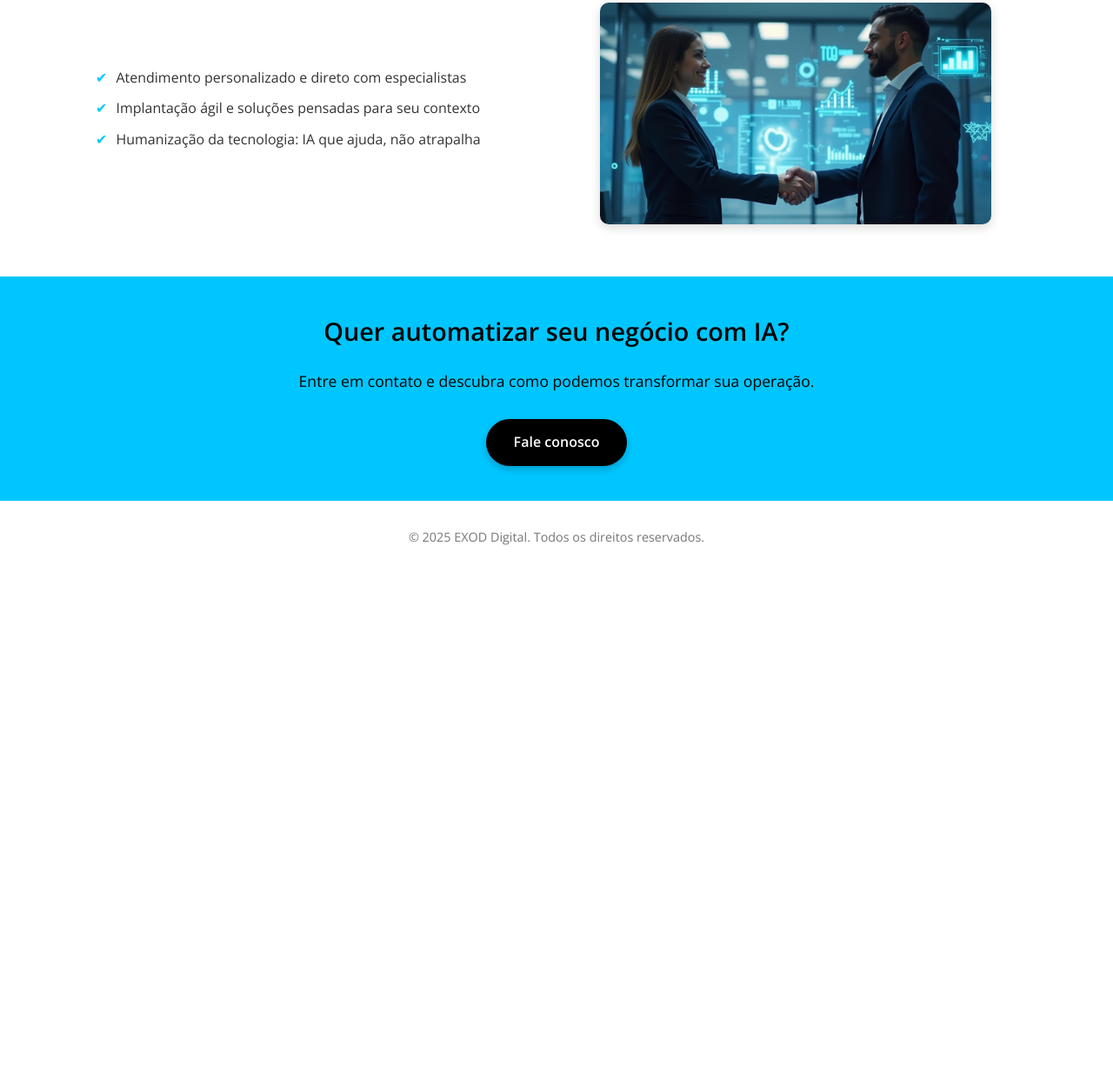
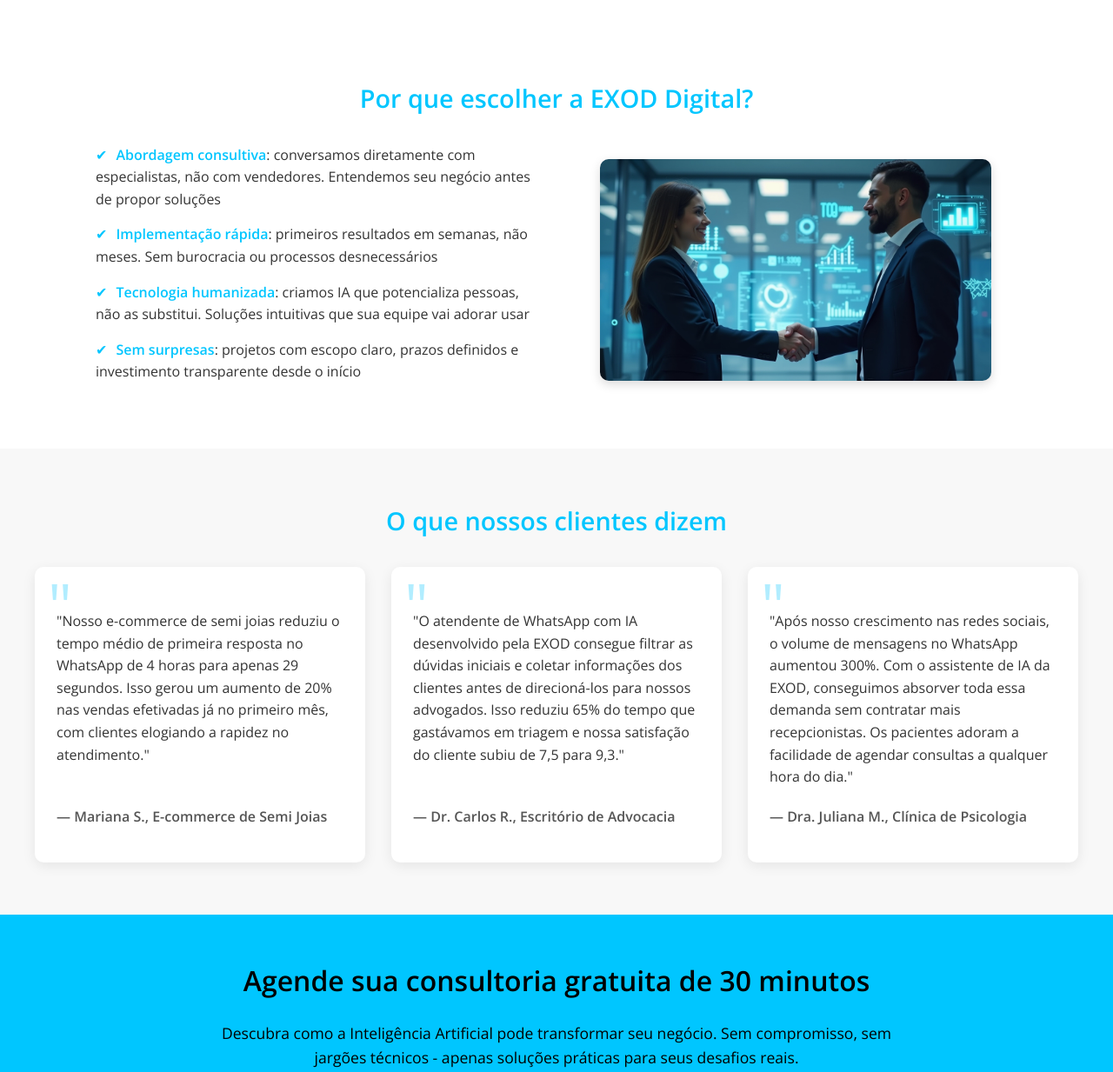
Before and after one commit to EXOD-Digital/exod-web, a plain HTML site: page index.html in a window 1280 px wide. Shown: the part 1319-2552 px from the top of the page at 87% size. Before the commit the page ends 1978 px from the top, so only its background shows below. Drawn offline with nearby package versions, Linux system fonts and the light colour scheme.

Commit message:
Melhorias na seção de depoimentos: textos mais persuasivos e correção de layout dos cards

```diff
--- a/css/style.css
+++ b/css/style.css
@@ -39,6 +39,8 @@
     color: #ccc;
     animation: fadeInUp 1s ease-in-out 1s;
     animation-fill-mode: backwards;
+    max-width: 800px;
+    margin: 0 auto;
 }
 
 .section-content {
@@ -59,13 +61,18 @@
     margin-bottom: 20px;
 }
 
+strong {
+    font-weight: 600;
+    color: #00c6ff;
+}
+
 ul {
     list-style: none;
     padding-left: 0;
 }
 
 ul li {
-    margin-bottom: 10px;
+    margin-bottom: 15px;
 }
 
 ul li::before {
@@ -106,6 +113,23 @@
         max-width: 100%;
         margin-top: 20px;
     }
+
+    h2 {
+        font-size: 1.6rem;
+    }
+
+    header h1 {
+        font-size: 1.8rem;
+    }
+
+    .testimonial-container {
+        flex-direction: column;
+    }
+
+    .testimonial-card {
+        width: 100%;
+        margin-bottom: 20px;
+    }
 }
 
 .content-text {
@@ -125,50 +149,125 @@
     box-shadow: 0 4px 12px rgba(0,0,0,0.15);
 }
 
+/* Seção de Depoimentos */
+.testimonials {
+    background-color: #f8f8f8;
+    padding: 60px 20px;
+    text-align: center;
+    animation: fadeIn 1s ease-in-out;
+}
+
+.testimonial-container {
+    display: flex;
+    justify-content: center;
+    gap: 30px;
+    flex-wrap: wrap;
+    max-width: 1200px;
+    margin: 0 auto;
+}
+
+.testimonial-card {
+    background-color: white;
+    padding: 45px 25px 25px;
+    border-radius: 10px;
+    box-shadow: 0 4px 15px rgba(0,0,0,0.08);
+    width: calc(33.333% - 20px);
+    min-width: 300px;
+    text-align: left;
+    position: relative;
+    transition: transform 0.3s ease, box-shadow 0.3s ease;
+    display: flex;
+    flex-direction: column;
+    justify-content: center;
+    min-height: 320px; /* Altura mínima para garantir cards de tamanho uniforme */
+}
+
+.testimonial-card:hover {
+    transform: translateY(-5px);
+    box-shadow: 0 10px 20px rgba(0,0,0,0.12);
+}
+
+.testimonial-card p {
+    position: relative;
+    z-index: 2;
+    font-size: 1rem;
+    line-height: 1.6;
+    margin-bottom: 15px;
+    padding-top: 5px;
+}
+
+.testimonial-card::before {
+    content: '"';
+    position: absolute;
+    top: 8px;
+    left: 15px;
+    font-size: 70px;
+    color: #00c6ff;
+    opacity: 0.3;
+    line-height: 1;
+    z-index: 1;
+}
+
+.client-info {
+    font-weight: 600;
+    color: #555;
+    font-size: 0.9rem;
+    margin-top: auto; /* Empurra a informação do cliente para o final do card */
+    position: relative;
+    z-index: 2;
+    padding-top: 15px;
+}
+
 .cta {
     background: #00c6ff;
-    color: #000;  /* Alterado para preto */
+    color: #000;
     text-align: center;
-    padding: 40px 20px;
+    padding: 50px 20px;
     animation: fadeIn 1s ease-in-out;
 }
 
 .cta h2 {
-    color: #000;  /* Alterado para preto */
+    color: #000;
     margin-bottom: 20px;
     font-weight: 600;
+    font-size: 2rem;
 }
 
 .cta p {
-    color: #000;  /* Garantindo que o parágrafo também esteja em preto */
+    color: #000;
     font-size: 1.1rem;
+    max-width: 800px;
+    margin: 0 auto 20px auto;
 }
 
 .cta a {
     display: inline-block;
     background: #000;
     color: #fff;
-    padding: 12px 30px;
+    padding: 16px 35px;
     border-radius: 30px;
     font-weight: 600;
     text-decoration: none;
     transition: 0.3s;
-    margin-top: 10px;
-    border: 2px solid #000; /* Mantendo a borda preta */
+    margin-top: 15px;
+    border: 2px solid #000;
     box-shadow: 0 4px 8px rgba(0,0,0,0.2);
+    font-size: 1.1rem;
 }
 
 .cta a:hover {
     background: #333;
-    transform: translateY(-2px);
+    transform: translateY(-3px);
+    box-shadow: 0 6px 12px rgba(0,0,0,0.3);
 }
 
 footer {
     text-align: center;
-    padding: 30px 20px;
+    padding: 40px 20px;
     color: #777;
     font-size: 0.9rem;
     animation: fadeIn 1s ease-in-out;
+    background-color: #f9f9f9;
 }
 
 /* Animações */
--- a/index.html
+++ b/index.html
@@ -3,7 +3,7 @@
 <head>
   <meta charset="UTF-8">
   <meta name="viewport" content="width=device-width, initial-scale=1.0">
-  <title>EXOD Digital</title>
+  <title>EXOD Digital | Inteligência Artificial para o seu negócio crescer</title>
   <link href="https://fonts.googleapis.com/css2?family=Open+Sans:wght@400;600&display=swap" rel="stylesheet">
   <link rel="stylesheet" href="css/style.css">
 </head>
@@ -11,14 +11,15 @@
   <header>
     <img src="img/logo-exod.png" alt="EXOD Digital">
     <h1>Potencialize seu negócio com IA</h1>
-    <p>Soluções inteligentes e automações sob medida para sua empresa</p>
+    <p>Transforme sua operação com soluções inteligentes que reduzem custos e aumentam resultados</p>
   </header>
 
   <section class="section-content">
-    <h2>Quem Somos</h2>
+    <h2>Sua empresa está pronta para o futuro?</h2>
     <div class="flex-container text-left-image-right">
       <div class="content-text">
-        <p>A EXOD Digital é uma empresa especializada na criação de soluções personalizadas com Inteligência Artificial e automações. Desenvolvemos tecnologias que resolvem problemas reais, com foco em simplicidade, eficiência e resultado.</p>
+        <p>Na <strong>EXOD Digital</strong>, tornamos a Inteligência Artificial acessível para empresas de todos os tamanhos. Desenvolvemos soluções personalizadas que <strong>eliminam tarefas repetitivas</strong>, <strong>otimizam processos</strong> e <strong>impulsionam seu crescimento</strong> - sem complicações técnicas ou investimentos astronômicos.</p>
+        <p>Nosso compromisso é entregar tecnologia com propósito: <strong>resultados práticos</strong> que você consegue medir desde a primeira semana de implementação.</p>
       </div>
       <div class="content-image">
         <img src="img/imagem-01.jpeg" alt="Equipe de tecnologia">
@@ -27,15 +28,15 @@
   </section>
 
   <section class="section-content">
-    <h2>O que Fazemos</h2>
+    <h2>Soluções que transformam seu negócio</h2>
     <div class="flex-container image-left-text-right">
       <div class="content-text">
         <ul>
-          <li>Criação de agentes de IA para WhatsApp, sites e sistemas</li>
-          <li>Automação de processos com ferramentas como N8N, Supabase e Baserow</li>
-          <li>Integração de sistemas e fluxos automatizados</li>
-          <li>Consultoria e soluções sob medida com foco em produtividade</li>
-          <li>Utilização de tecnologias de ponta como Dify, Flowise, Chatwoot, Airtable e outras ferramentas modernas de IA</li>
+          <li><strong>Assistentes de IA inteligentes</strong> que atendem seus clientes 24/7 via WhatsApp e outros canais, economizando até 70% do tempo da sua equipe</li>
+          <li><strong>Automação de processos</strong> que eliminam tarefas manuais e reduzem erros, permitindo que sua equipe foque no que realmente importa</li>
+          <li><strong>Integrações avançadas</strong> entre sistemas que acabam com as "ilhas de informação" e garantem fluxos de trabalho eficientes</li>
+          <li><strong>Consultoria estratégica</strong> para identificar onde a IA pode gerar o maior impacto no seu negócio</li>
+          <li><strong>Implementação ágil</strong> com tecnologias de ponta (N8N, Supabase, Dify, Chatwoot) sem as complicações e altos custos dos projetos tradicionais</li>
         </ul>
       </div>
       <div class="content-image">
@@ -45,13 +46,14 @@
   </section>
 
   <section class="section-content">
-    <h2>Diferenciais</h2>
+    <h2>Por que escolher a EXOD Digital?</h2>
     <div class="flex-container text-left-image-right">
       <div class="content-text">
         <ul>
-          <li>Atendimento personalizado e direto com especialistas</li>
-          <li>Implantação ágil e soluções pensadas para seu contexto</li>
-          <li>Humanização da tecnologia: IA que ajuda, não atrapalha</li>
+          <li><strong>Abordagem consultiva</strong>: conversamos diretamente com especialistas, não com vendedores. Entendemos seu negócio antes de propor soluções</li>
+          <li><strong>Implementação rápida</strong>: primeiros resultados em semanas, não meses. Sem burocracia ou processos desnecessários</li>
+          <li><strong>Tecnologia humanizada</strong>: criamos IA que potencializa pessoas, não as substitui. Soluções intuitivas que sua equipe vai adorar usar</li>
+          <li><strong>Sem surpresas</strong>: projetos com escopo claro, prazos definidos e investimento transparente desde o início</li>
         </ul>
       </div>
       <div class="content-image">
@@ -60,14 +62,34 @@
     </div>
   </section>
 
+  <section class="testimonials">
+    <h2>O que nossos clientes dizem</h2>
+    <div class="testimonial-container">
+      <div class="testimonial-card">
+        <p>"Nosso e-commerce de semi joias reduziu o tempo médio de primeira resposta no WhatsApp de 4 horas para apenas 29 segundos. Isso gerou um aumento de 20% nas vendas efetivadas já no primeiro mês, com clientes elogiando a rapidez no atendimento."</p>
+        <p class="client-info">— Mariana S., E-commerce de Semi Joias</p>
+      </div>
+
+      <div class="testimonial-card">
+        <p>"O atendente de WhatsApp com IA desenvolvido pela EXOD consegue filtrar as dúvidas iniciais e coletar informações dos clientes antes de direcioná-los para nossos advogados. Isso reduziu 65% do tempo que gastávamos em triagem e nossa satisfação do cliente subiu de 7,5 para 9,3."</p>
+        <p class="client-info">— Dr. Carlos R., Escritório de Advocacia</p>
+      </div>
+
+      <div class="testimonial-card">
+        <p>"Após nosso crescimento nas redes sociais, o volume de mensagens no WhatsApp aumentou 300%. Com o assistente de IA da EXOD, conseguimos absorver toda essa demanda sem contratar mais recepcionistas. Os pacientes adoram a facilidade de agendar consultas a qualquer hora do dia."</p>
+        <p class="client-info">— Dra. Juliana M., Clínica de Psicologia</p>
+      </div>
+    </div>
+  </section>
+
   <section class="cta">
-    <h2>Quer automatizar seu negócio com IA?</h2>
-    <p>Entre em contato e descubra como podemos transformar sua operação.</p>
-    <a href="mailto:contato@exod.com.br">Fale conosco</a>
+    <h2>Agende sua consultoria gratuita de 30 minutos</h2>
+    <p>Descubra como a Inteligência Artificial pode transformar seu negócio. Sem compromisso, sem jargões técnicos - apenas soluções práticas para seus desafios reais.</p>
+    <a href="mailto:contato@exod.com.br">Quero automatizar meu negócio</a>
   </section>
 
   <footer>
-    &copy; 2025 EXOD Digital. Todos os direitos reservados.
+    <p>&copy; 2025 EXOD Digital. Todos os direitos reservados.</p>
   </footer>
 </body>
 </html>
```
